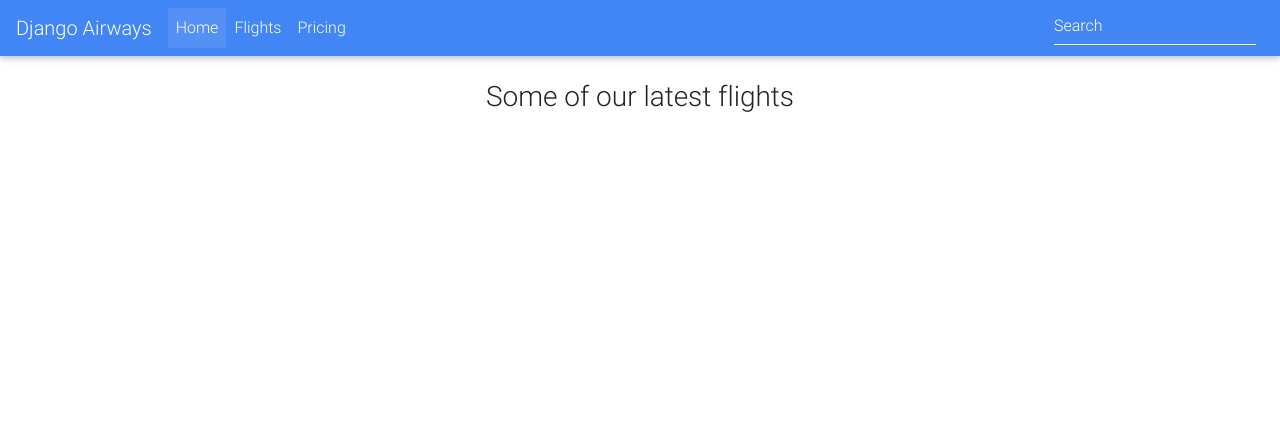
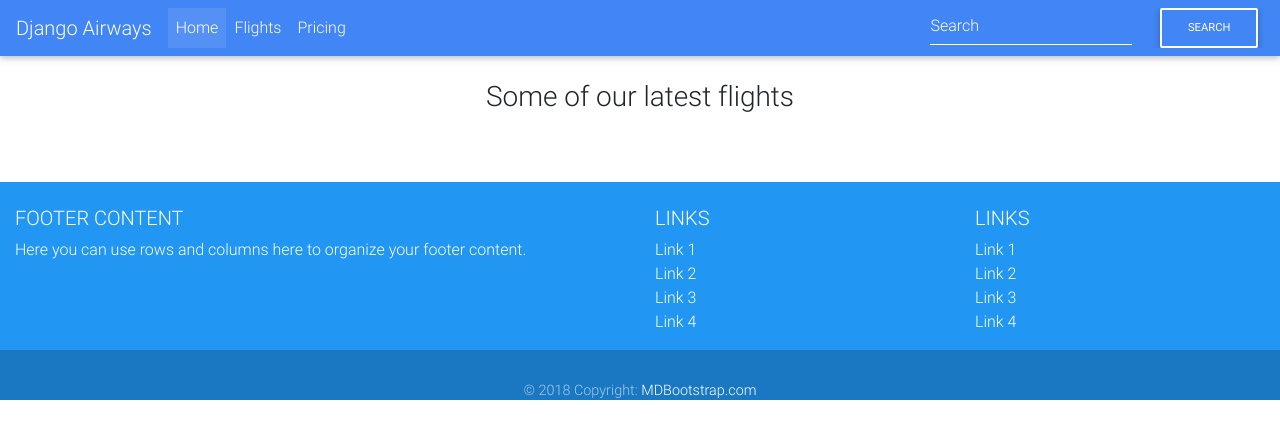
Before and after one commit to Alexmhack/django_airways, a Django app: page / in a window 1280 px wide. Shown: the top 439 px of the page. Run offline with Django 3.2, Linux system fonts and the light colour scheme; data that the repository does not hold is empty; some libraries are stand-ins or nearby versions.

Commit message:
add footer

```diff
--- a/templates/base.html
+++ b/templates/base.html
@@ -71,9 +71,10 @@
 		        </ul>
 		        <!-- Links -->
 
-		        <form class="form-inline">
+		        <form class="form-inline" action="{% url 'search_results' %}">
 		            <div class="md-form my-0">
-		                <input class="form-control mr-sm-2" type="text" placeholder="Search" aria-label="Search">
+		                <input name="search_query" class="form-control mr-sm-2" type="text" placeholder="Search" aria-label="Search">
+         	 			<button class="btn btn-outline-white btn-md my-2 my-sm-0 ml-3" type="submit">Search</button>
 		            </div>
 		        </form>
 		    </div>
@@ -88,9 +89,87 @@
 	{% endblock content %}
 
 	<!-- FOOTER -->
-	<footer>
+	<footer class="page-footer font-small blue pt-4">
 
-	</footer>
+	    <!-- Footer Links -->
+	    <div class="container-fluid text-center text-md-left">
+
+	      <!-- Grid row -->
+	      <div class="row">
+
+	        <!-- Grid column -->
+	        <div class="col-md-6 mt-md-0 mt-3">
+
+	          <!-- Content -->
+	          <h5 class="text-uppercase">Footer Content</h5>
+	          <p>Here you can use rows and columns here to organize your footer content.</p>
+
+	        </div>
+	        <!-- Grid column -->
+
+	        <hr class="clearfix w-100 d-md-none pb-3">
+
+	        <!-- Grid column -->
+	        <div class="col-md-3 mb-md-0 mb-3">
+
+	            <!-- Links -->
+	            <h5 class="text-uppercase">Links</h5>
+
+	            <ul class="list-unstyled">
+	              <li>
+	                <a href="#!">Link 1</a>
+	              </li>
+	              <li>
+	                <a href="#!">Link 2</a>
+	              </li>
+	              <li>
+	                <a href="#!">Link 3</a>
+	              </li>
+	              <li>
+	                <a href="#!">Link 4</a>
+	              </li>
+	            </ul>
+
+	          </div>
+	          <!-- Grid column -->
+
+	          <!-- Grid column -->
+	          <div class="col-md-3 mb-md-0 mb-3">
+
+	            <!-- Links -->
+	            <h5 class="text-uppercase">Links</h5>
+
+	            <ul class="list-unstyled">
+	              <li>
+	                <a href="#!">Link 1</a>
+	              </li>
+	              <li>
+	                <a href="#!">Link 2</a>
+	              </li>
+	              <li>
+	                <a href="#!">Link 3</a>
+	              </li>
+	              <li>
+	                <a href="#!">Link 4</a>
+	              </li>
+	            </ul>
+
+	          </div>
+	          <!-- Grid column -->
+
+	      </div>
+	      <!-- Grid row -->
+
+	    </div>
+	    <!-- Footer Links -->
+
+	    <!-- Copyright -->
+	    <div class="footer-copyright text-center py-3">© 2018 Copyright:
+	      <a href="https://mdbootstrap.com/bootstrap-tutorial/"> MDBootstrap.com</a>
+	    </div>
+	    <!-- Copyright -->
+
+	  </footer>
 	<!-- /FOOTER -->
 
 	<!-- SCRIPTS -->
```
